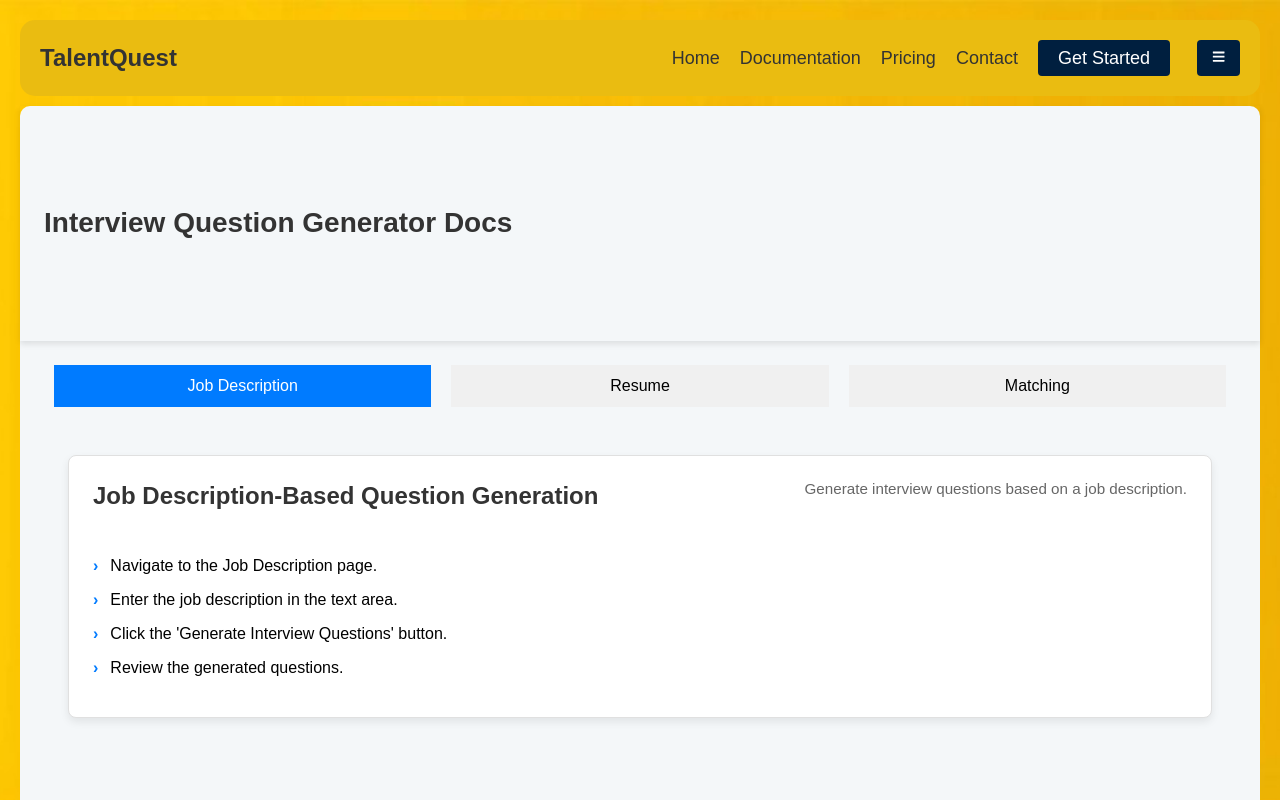
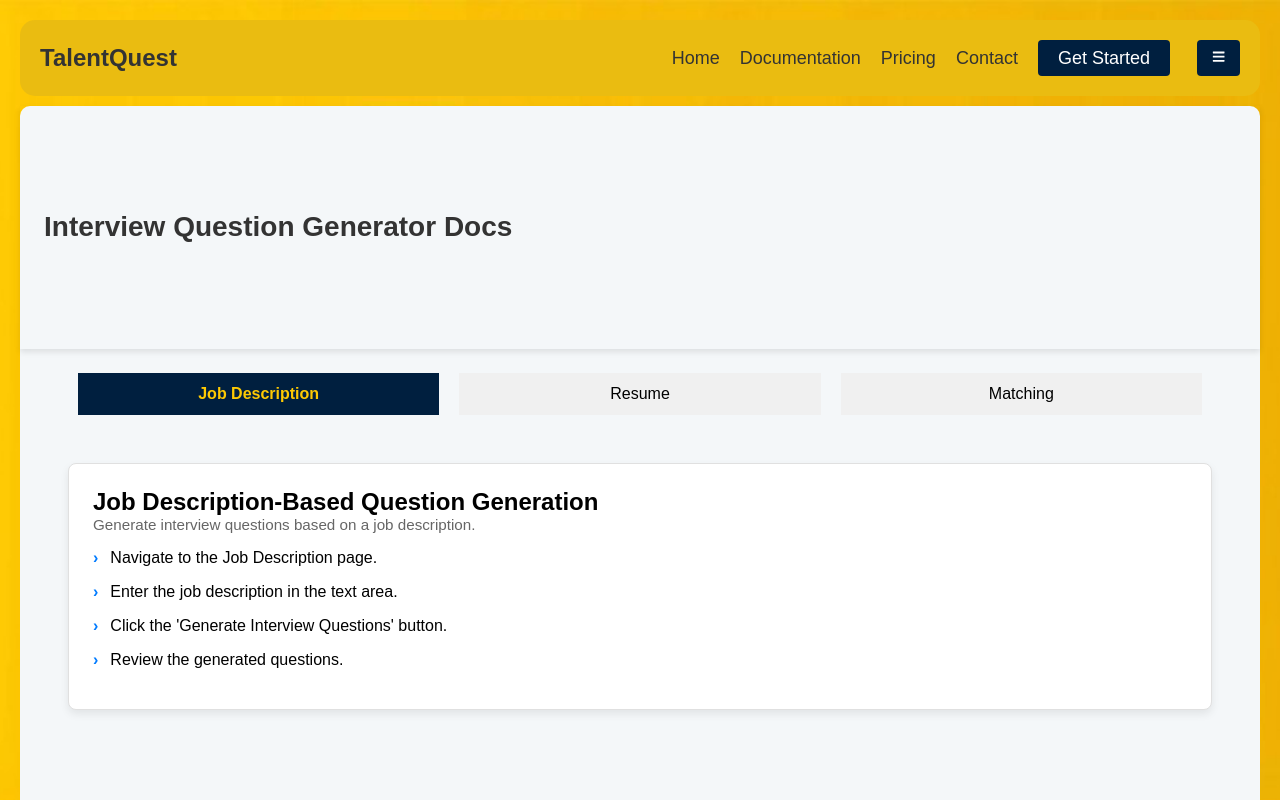
Before and after one commit to ZakariaBenlamkadam/Nlp-recrutement, a React (Create React App) app in the folder client/: page /doc in a window 1280 px wide. Shown: the top 800 px of the page. Built offline with nearby package versions, Linux system fonts and the light colour scheme.

Commit message:
last changes before sending to group

```diff
--- a/client/src/components/Documentation.css
+++ b/client/src/components/Documentation.css
@@ -47,6 +47,9 @@
 }
 
 .tabs-list {
+    padding-left: 1.5rem;
+    padding-right: 1.5rem;
+
     display: flex;
     justify-content: space-around;
     margin: 0;
@@ -63,16 +66,19 @@
     transition: background-color 0.3s, color 0.3s;
     font-size: 1rem;
     font-weight: 500;
+
 }
 
 .tabs-list button:hover {
-    background-color: #007bff;
-    color: #fff;
+    background-color: #001f3f;
+    color: #fdc903;
+    font-weight: bold;
 }
 
 .tabs-list button.active {
-    background-color: #007bff;
-    color: white;
+    background-color: #001f3f;
+    color: #fdc903;
+    font-weight: bold;
 }
 
 .tabs-content {
--- a/client/src/components/Main.css
+++ b/client/src/components/Main.css
@@ -128,7 +128,7 @@
 }
 
 
-.results-container {
+.results-container1 {
   max-width: 800px;
   margin: 40px auto;
 }
@@ -141,14 +141,14 @@
   margin-bottom: 20px;
 }
 
-/* card11s */
-.card1s {
+/* card31s */
+.card3s {
   display: grid;
   grid-template-columns: 1fr;
   gap: 20px;
 }
 
-.card1 {
+.card3 {
   background-color: #ffffff;
   border-radius: 8px;
   box-shadow: 0 4px 8px rgba(0, 0, 0, 0.1);
@@ -158,34 +158,34 @@
   gap: 12px;
 }
 
-/* card11 Header */
-.card1-header {
+/* card31 Header */
+.card3-header {
   display: flex;
   justify-content: space-between;
   align-items: center;
 }
 
-.card1-title {
+.card3-title {
   font-size: 1rem;
   font-weight: bold;
   color: #333;
 }
 
-.card1-percentage {
+.card3-percentage {
   font-size: 1rem;
   font-weight: bold;
   color: #001f3f; /* Primary color */
 }
 
-/* card1 Progress Bar */
-.card1-progress {
+/* card3 Progress Bar */
+.card3-progress {
   height: 6px;
   background-color: #f0f0f0;
   border-radius: 3px;
   overflow: hidden;
 }
 
-.card1-progress-bar {
+.card3-progress-bar {
   height: 100%;
   background-color: #001f3f; /* Primary color */
   transition: width 0.5s ease-in-out;
@@ -279,8 +279,8 @@
   margin-top: 20px;
 }
 
-/* Question card1 styles */
-.question-card1 {
+/* Question card3 styles */
+.question-card3 {
   margin-bottom: 15px;
   padding: 15px;
   border: 1px solid #ddd;
--- a/client/src/components/Main.jsx
+++ b/client/src/components/Main.jsx
@@ -183,17 +183,17 @@
           </div>
         )}
 
-        <div className="results-container">
-          <div className="card1s">
+        <div className="results-container1">
+          <div className="card3s">
             {results.map((result, index) => (
-              <div className="card1" key={index}>
-                <div className="card1-header">
-                  <div className="card1-title">CV {result.cv_id}</div>
-                  <div className="card1-percentage">{(result.similarity_cosine * 100).toFixed(2)}%</div>
+              <div className="card3" key={index}>
+                <div className="card3-header">
+                  <div className="card3-title">CV {result.cv_id}</div>
+                  <div className="card3-percentage">{(result.similarity_cosine * 100).toFixed(2)}%</div>
                 </div>
-                <div className="card1-progress">
+                <div className="card3-progress">
                   <div
-                    className="card1-progress-bar"
+                    className="card3-progress-bar"
                     style={{ width: `${(result.similarity_cosine * 100).toFixed(2)}%` }}
                   />
                 </div>
@@ -223,7 +223,7 @@
               <button className="close-modal-button" onClick={closeModal}>x</button>
               <div className="questions">
                 {questions.map((question, index) => (
-                  <div className="question-card1" key={index}>
+                  <div className="question-card3" key={index}>
                     <div className="question-text">{question.text}</div>
                     <div className="question-difficulty">{question.difficulty}</div>
                     <div className="question-category">{question.category}</div>
```
Also changed, not shown: 1 other file (tests, documents, lock files or other folders).
